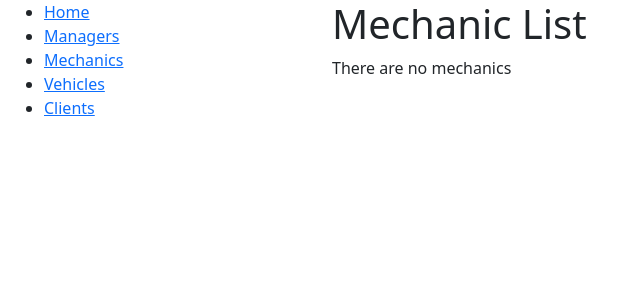
After one commit to ayatsuta/autoservice, a Django app: page /workshop/Mechanics/ in a window 1280 px wide. The commit adds this page. Shown: the top 300 px of the page, without its empty margins (0-640 px from the left). Run offline with Django 5.2, Linux system fonts and the light colour scheme; data that the repository does not hold is empty.

Commit message:
Created MechanicListView with tamplate and route path

```diff
--- a/templates/base.html
+++ b/templates/base.html
@@ -10,11 +10,19 @@
         integrity="sha384-QWTKZyjpPEjISv5WaRU9OFeRpok6YctnYmDr5pNlyT2bRjXh0JMhjY6hW+ALEwIH" crossorigin="anonymous">
 </head>
 <body>
-  {% block sidebar %}
-    {% include "includes/sidebar.html" %}
-  {% endblock %}
-  {% block content %}
-  {% endblock %}
+<div class="container-fluid">
+  <div class="row">
+    <div class="col-sm-3">
+      {% block sidebar %}
+        {% include "includes/sidebar.html" %}
+      {% endblock %}
+    </div>
+    <div class="col-sm-9">
+      {% block content %}
+      {% endblock %}
+    </div>
+  </div>
+
+</div>
 </body>
-
 </html>
--- /dev/null
+++ b/templates/workshop/mechanic_list.html
@@ -0,0 +1,14 @@
+{% extends "base.html" %}
+
+{% block content %}
+  <h1> Mechanic List</h1>
+  {% if mechanic_list %}
+    <ul>
+    {% for mechanic in mechanic_list %}
+      <li> {{ mechanic.name }}</li>
+    {% endfor %}
+    </ul>
+    {% else %}
+      <p>There are no mechanics</p>
+  {% endif %}
+{%  endblock %}
--- a/workshop/urls.py
+++ b/workshop/urls.py
@@ -1,9 +1,10 @@
 from django.urls import path
 
-from workshop.views import index
+from workshop.views import index, MechanicListView
 
 urlpatterns = [
     path("", index, name="index"),
+    path("Mechanics/", MechanicListView.as_view(), name="Mechanic-list")
 ]
 
 app_name = "workshop"
--- a/workshop/views.py
+++ b/workshop/views.py
@@ -1,5 +1,6 @@
 from django.http import HttpRequest, HttpResponse
 from django.shortcuts import render
+from django.views import generic
 
 from workshop.models import Manager, Client, Vehicle, Mechanic
 
@@ -16,3 +17,9 @@ def index(request: HttpRequest) -> HttpResponse:
         "num_mechanics": num_mechanics,
     }
     return render(request, "workshop/index.html", context=context)
+
+
+class MechanicListView(generic.ListView):
+    model = Mechanic
+    template_name = "workshop/mechanic_list.html"
+    context_object_name = "mechanic_list"
```
